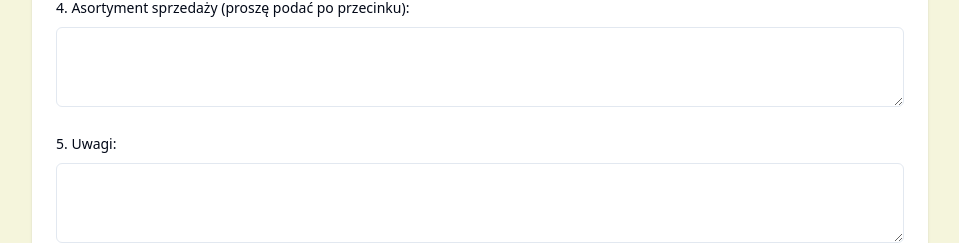
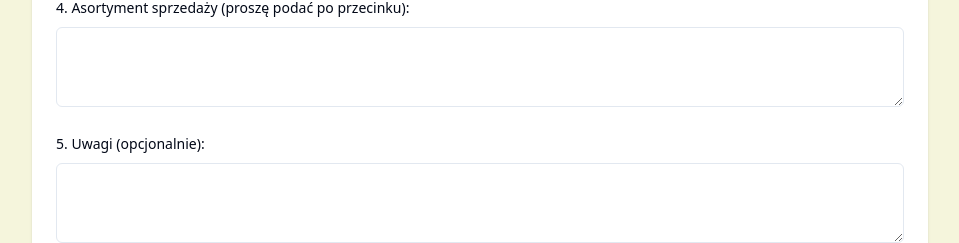
Before and after one commit to sivelux/baltic-market-form-builder, a React (Vite) app: page / in a window 1280 px wide. Shown: the part 1375-1618 px from the top of the page, without its empty margins (160-1119 px from the left). Built offline with nearby package versions, Linux system fonts and the light colour scheme.

Commit message:
Fix: Make "Uwagi" field optional
Make the "Uwagi" (Remarks/Comments) field optional, allowing form submission even if it's empty. Ensure all other fields remain required and are validated accordingly.

```diff
--- a/src/components/FormConfirmation.tsx
+++ b/src/components/FormConfirmation.tsx
@@ -1,4 +1,3 @@
-
 import React from 'react';
 import { Button } from '@/components/ui/button';
 import { FormData } from '@/utils/formUtils';
@@ -132,7 +131,7 @@ const FormConfirmation: React.FC<FormConfirmationProps> = ({ formData, onReturn
 
             <div className="space-y-1">
               <p className="font-medium text-gray-600">Uwagi:</p>
-              <p className="pl-3">{formData.notes}</p>
+              <p className="pl-3">{formData.notes || "Brak uwag"}</p>
             </div>
 
             <div className="space-y-1">
--- a/src/components/MarketForm.tsx
+++ b/src/components/MarketForm.tsx
@@ -73,7 +73,17 @@ const MarketForm: React.FC = () => {
       return true;
     }
 
-    // Required field validation
+    // Skip validation for notes field as it's optional
+    if (name === 'notes') {
+      setErrors(prev => {
+        const newErrors = { ...prev };
+        delete newErrors.notes;
+        return newErrors;
+      });
+      return true;
+    }
+
+    // Required field validation for all other fields
     if (value === "" || value === false) {
       errorMessage = "To pole jest wymagane";
     }
@@ -117,7 +127,12 @@ const MarketForm: React.FC = () => {
         return;
       }
 
-      // Required field validation
+      // Skip validation for notes field as it's optional
+      if (key === 'notes') {
+        return;
+      }
+
+      // Required field validation for all other fields
       if (value === "" || value === false) {
         newErrors[key] = "To pole jest wymagane";
         formIsValid = false;
@@ -487,7 +502,9 @@ const MarketForm: React.FC = () => {
           </div>
 
           <div className="space-y-2">
-            <Label htmlFor="notes" className={errors.notes ? "text-red-500" : ""}>5. Uwagi:</Label>
+            <Label htmlFor="notes" className={errors.notes ? "text-red-500" : ""}>
+              5. Uwagi (opcjonalnie):
+            </Label>
             <Textarea
               id="notes"
               name="notes"
@@ -495,7 +512,6 @@ const MarketForm: React.FC = () => {
               onChange={handleChange}
               onBlur={handleBlur}
               className={errors.notes ? "border-red-500" : ""}
-              required
             />
             {errors.notes && touchedFields.notes && (
               <p className="text-red-500 text-sm mt-1">{errors.notes}</p>
--- a/src/utils/formUtils.ts
+++ b/src/utils/formUtils.ts
@@ -37,7 +37,7 @@ export interface FormData {
   boothDimensions: string;
   powerConnection: string;
   products: string;
-  notes: string;
+  notes: string; // This is the only optional field
   needsParking: "TAK" | "NIE";
   location1: string;
   location2: string;
@@ -65,7 +65,7 @@ export const initialFormData: FormData = {
   boothDimensions: "",
   powerConnection: "",
   products: "",
-  notes: "",
+  notes: "", // Optional field
   needsParking: "NIE",
   location1: "",
   location2: "",
```
